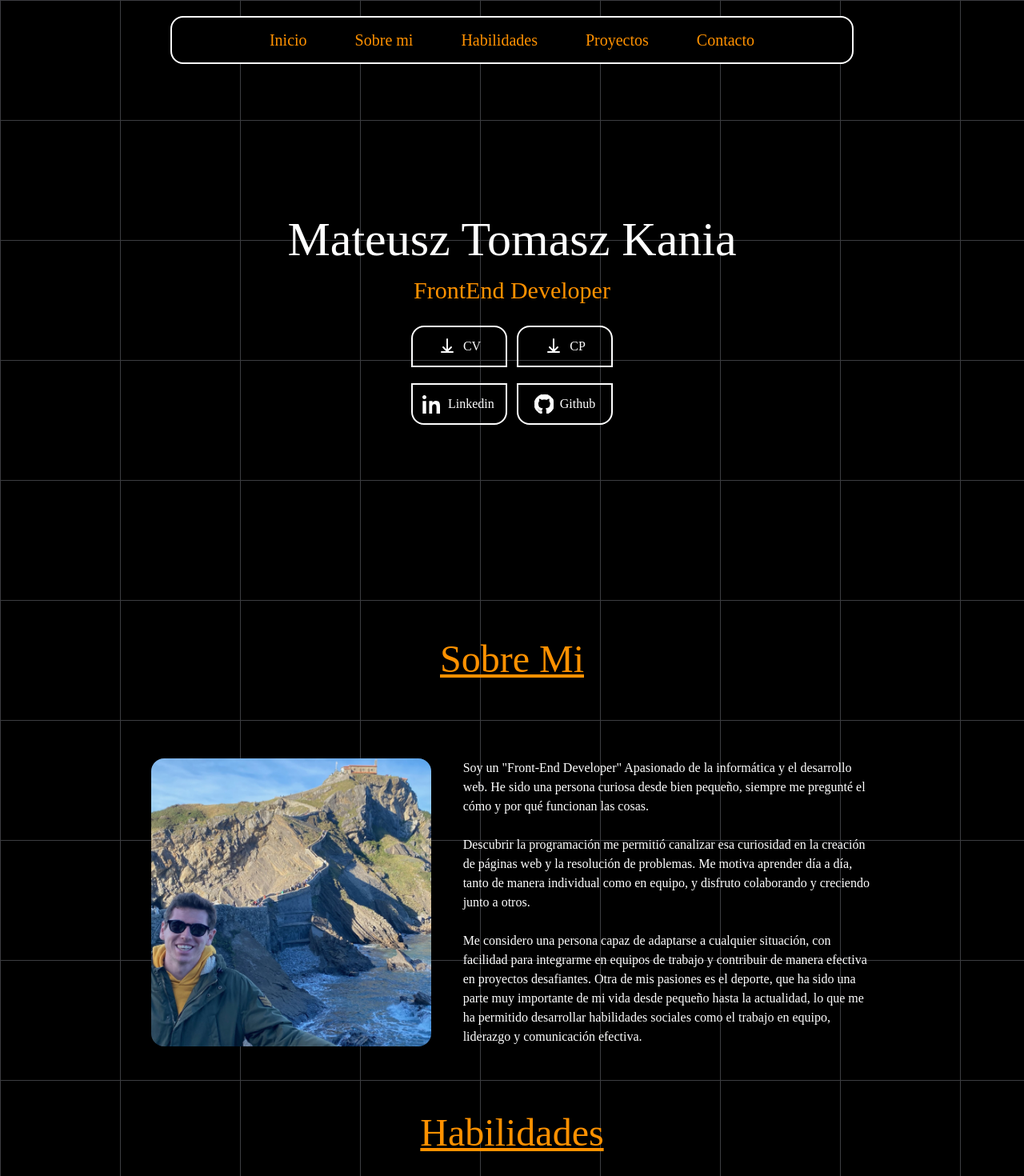
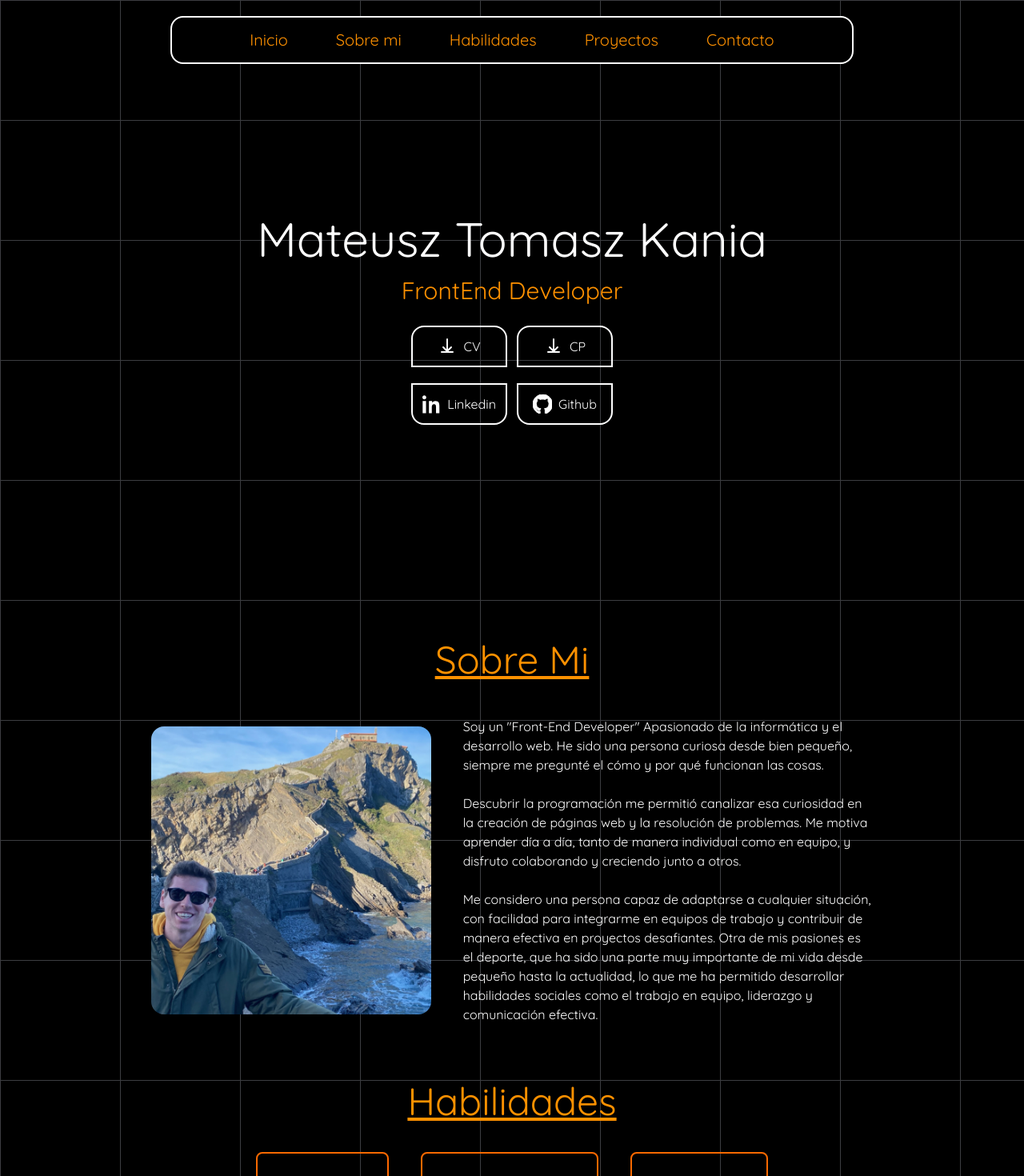
Before and after one commit to MateoKania/portfolio-mateusz, a React (Vite) app: page / in a window 1280 px wide. Shown: the top 1470 px of the page at 80% size. Built offline with nearby package versions, Linux system fonts and the light colour scheme.

Commit message:
Change the font and put well the spaces

```diff
--- a/src/components/navbar.jsx
+++ b/src/components/navbar.jsx
@@ -5,8 +5,8 @@ export function Navbar() {
 
   return (
     <>
-      <div className="w-full flex lg:mx-auto lg:justify-center justify-start  ml-4 ">
-        <nav className="border-2 border-white bg-black font-cursive bg-neutral  w-fit lg:w-8/12 text-burlywood h-15 text-xl rounded-2xl mt-5 fixed z-50">
+      <div className="w-full flex lg:mx-auto lg:justify-center justify-start family-font ml-4 ">
+        <nav className="border-2 border-white bg-black  bg-neutral  w-fit lg:w-8/12 text-burlywood h-15 text-xl rounded-2xl mt-5 fixed z-50">
           <div className="flex items-center justify-between lg:justify-center h-full px-6 lg:px-0">
             <button
               onClick={() => setMenuOpen(!isMenuOpen)}
--- a/src/components/projectCard.jsx
+++ b/src/components/projectCard.jsx
@@ -13,7 +13,7 @@ export function ProjectCard1({ titleProject, images, text, TechIcon }) {
 
   return (
     <>
-      <div className="mt-15 mb-5 lg:mb-10 flex flex-col">
+      <div className="mt-10 mb-5 lg:mb-10 flex flex-col">
         <h3 className="lg:text-3xl px-4 text-2xl text-center font-bold mb-4 lg:mb-6 text-amber-400">
           {titleProject}
         </h3>
--- a/src/components/texts.jsx
+++ b/src/components/texts.jsx
@@ -1,7 +1,7 @@
 export function TextH1({ text }) {
   return (
     <>
-      <h1 className="text-5xl underline justify-center items-center text-center text-burlywood font-cursive">
+      <h1 className="text-5xl underline justify-center items-center text-center text-burlywood ">
         {text}
       </h1>
     </>
--- a/src/layouts/layout.jsx
+++ b/src/layouts/layout.jsx
@@ -1,7 +1,7 @@
 export function Layout({ children }) {
   return (
     <>
-      <div className="flex min-w-screen min-h-screen bg-black bg-grid scroll-smooth font-family font-cursive flex-col ">
+      <div className="flex min-w-screen min-h-screen bg-black bg-grid scroll-smooth flex-col ">
         {children}
       </div>
     </>
--- a/src/sections/about.jsx
+++ b/src/sections/about.jsx
@@ -6,13 +6,13 @@ export function About() {
     <>
       <section id="about" className="mb-16 scroll-mt-24">
         <TextH1 text="Sobre Mi" />
-        <div className="flex flex-col lg:flex-row text-white w-4/5 justify-center h-8/12 items-center mx-auto mt-20 lg:space-x-10 space-y-8 lg:space-y-0 ">
+        <div className="flex flex-col lg:flex-row text-white w-4/5 justify-center h-12/12 lg:h-8/12 items-center mx-auto mt-10 lg:mt-10 lg:space-x-10 space-y-8 lg:space-y-0 ">
           <Image
-            className=" flex h-90 rounded-2xl items-start"
+            className=" flex lg:h-90 rounded-2xl items-start"
             href="/assets/fotoMateo.JPG"
             alt="Foto Perfil Mateusz"
           />
-          <TextAbout className="lg:w-6/12 h-100 flex items-center" />
+          <TextAbout className="lg:w-6/12 h-auto lg:h-100 flex items-center" />
         </div>
       </section>
     </>
--- a/src/sections/contact.jsx
+++ b/src/sections/contact.jsx
@@ -9,7 +9,7 @@ export function Contact() {
         id="contact"
       >
         <TextH1 text="Contacto" />
-        <p className="flex text-white justify-center mt-25">
+        <p className="flex text-white justify-center mt-10">
           Si tienes interes en trabajar juntos no dudes en contactar conmigo via
           email directamente, pulsa en el boton de abajo. <br /> Para
           contactarme mediante llamada telefonica, lo tienes en mi Curriculum
--- a/src/sections/habilities.jsx
+++ b/src/sections/habilities.jsx
@@ -30,7 +30,7 @@ export function Habilities() {
     <>
       <section id="skills" className="scroll-mt-24 mb-16">
         <TextH1 text="Habilidades" />
-        <div className="flex flex-col md:flex-row w-fit md:w-6/12 space-y-6 md:space-y-0 mx-auto mt-16 md:space-x-10 ">
+        <div className="flex flex-col md:flex-row w-fit md:w-6/12 space-y-6 md:space-y-0 mx-auto mt-10 md:space-x-10 ">
           <ListCard title="Tecnologias" items={tecnologias} />
           <ListCard title="Soft Skills" items={habilidades} />
 
--- a/src/sections/home.jsx
+++ b/src/sections/home.jsx
@@ -6,14 +6,12 @@ export function Home() {
     <>
       <section
         id="home"
-        className="flex flex-col  justify-center items-center min-h-screen   gap-4 "
+        className="flex flex-col  justify-center items-center min-h-screen font-inter gap-4 "
       >
-        <h1 className=" flex text-6xl text-center   text-white font-cursive">
+        <h1 className=" flex text-6xl text-center   text-white ">
           Mateusz Tomasz Kania
         </h1>
-        <h2 className="text-3xl  text-burlywood font-cursive ">
-          FrontEnd Developer
-        </h2>
+        <h2 className="text-3xl  text-burlywood  ">FrontEnd Developer</h2>
         <div className="space-x-3 mt-2.5 flex">
           <ButtonDownload
             title="Descargar Curriculum Vitae"
--- a/src/style/index.css
+++ b/src/style/index.css
@@ -1,3 +1,4 @@
+@import url("https://fonts.googleapis.com/css2?family=Quicksand:wght@300;400;500;600;700&display=swap");
 @import "tailwindcss";
 
 .bg-grid {
@@ -11,18 +12,11 @@
   color: rgb(255, 145, 0);
 }
 
-.font-family {
-  font-family: "Segoe UI", Tahoma, Geneva, Verdana, sans-serif;
-}
-
-.font-cursive {
-  font-family: cursive;
-}
-
 .bg-burlywood {
   background-color: rgb(255, 145, 0);
 }
 
 html {
   scroll-behavior: smooth;
+  font-family: "Quicksand", sans-serif;
 }
```
